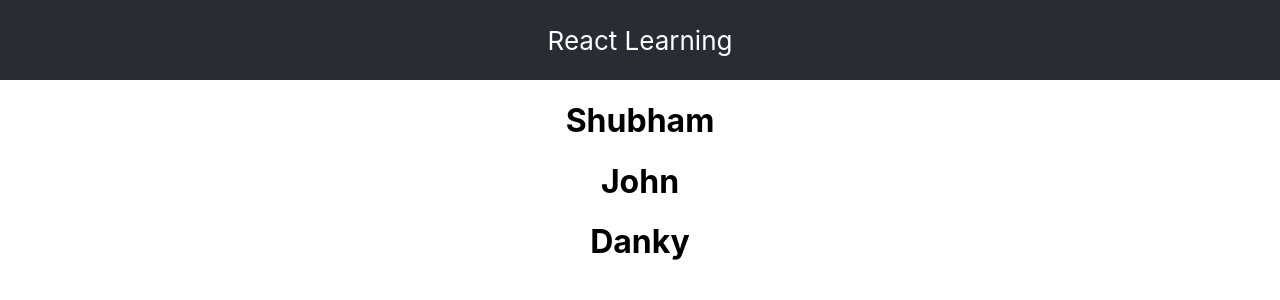
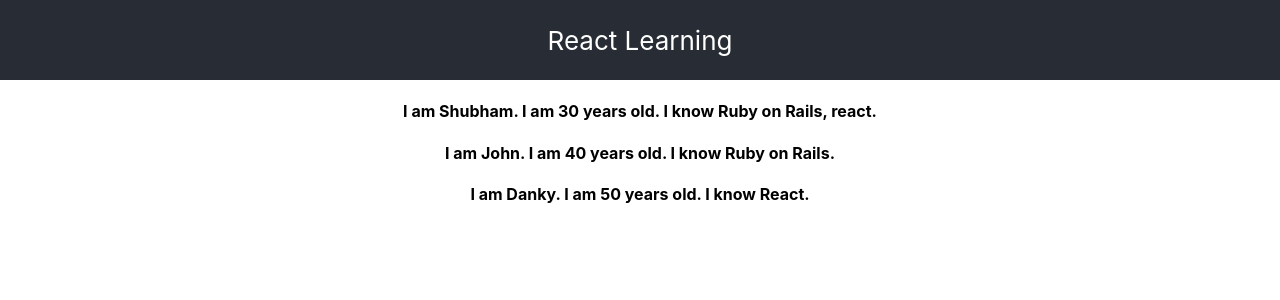
Before and after one commit to shubham-persistnt/react-revisit, a React (Create React App) app: page / in a window 1280 px wide. Shown: the top 300 px of the page. Built offline with nearby package versions, Linux system fonts and the light colour scheme.

Commit message:
List rendering: Render array of objects

```diff
--- a/src/App.js
+++ b/src/App.js
@@ -13,12 +13,13 @@ import EventBind from './components/EventBind'
 import ParentComponent from './components/ParentComponent'
 import UserGreeting from './components/UserGreeting'
 import NameList from './components/NameList'
+import PersonList from './components/PersonList'
 
 function App() {
   return (
     <div className="App">
       <header className="App-header">React Learning</header>
-      <NameList />
+      <PersonList />
     </div>
   );
 }
--- /dev/null
+++ b/src/components/Person.js
@@ -0,0 +1,7 @@
+import React from 'react'
+
+function Person({person}){
+  return <h4>I am {person.name}. I am {person.age} years old. I know {person.skills}.</h4>
+}
+
+export default Person
--- /dev/null
+++ b/src/components/PersonList.js
@@ -0,0 +1,31 @@
+import React from 'react'
+import Person from './Person'
+
+function PersonList(){
+  const persons = [
+      {
+        id: 1,
+        name: 'Shubham',
+        age: 30,
+        skills: 'Ruby on Rails, react'
+      },
+      {
+        id: 2,
+        name: 'John',
+        age: 40,
+        skills: 'Ruby on Rails'
+      },
+      {
+        id: 1,
+        name: 'Danky',
+        age: 50,
+        skills: 'React'
+      }
+    ]
+
+  const personList = persons.map(person => <Person person={person} />)
+
+  return <div>{personList}</div>
+}
+
+export default PersonList
```
